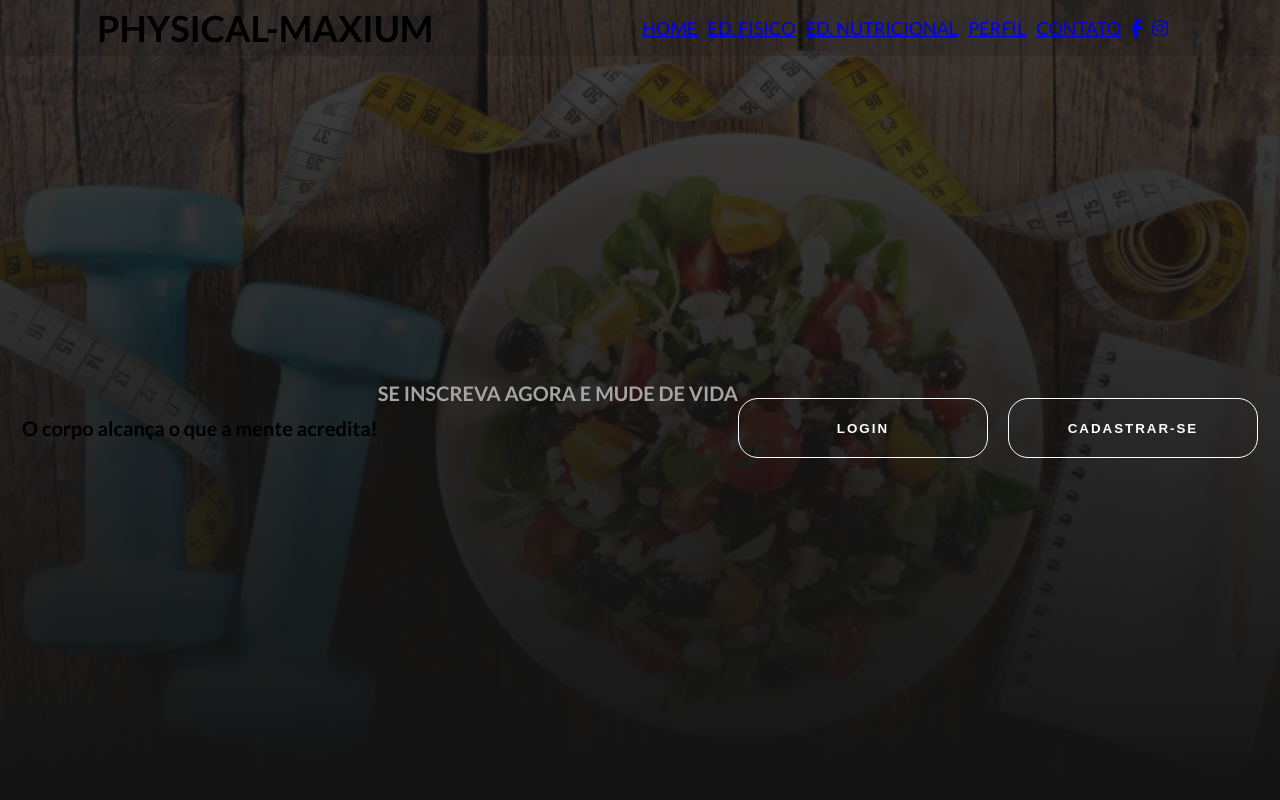
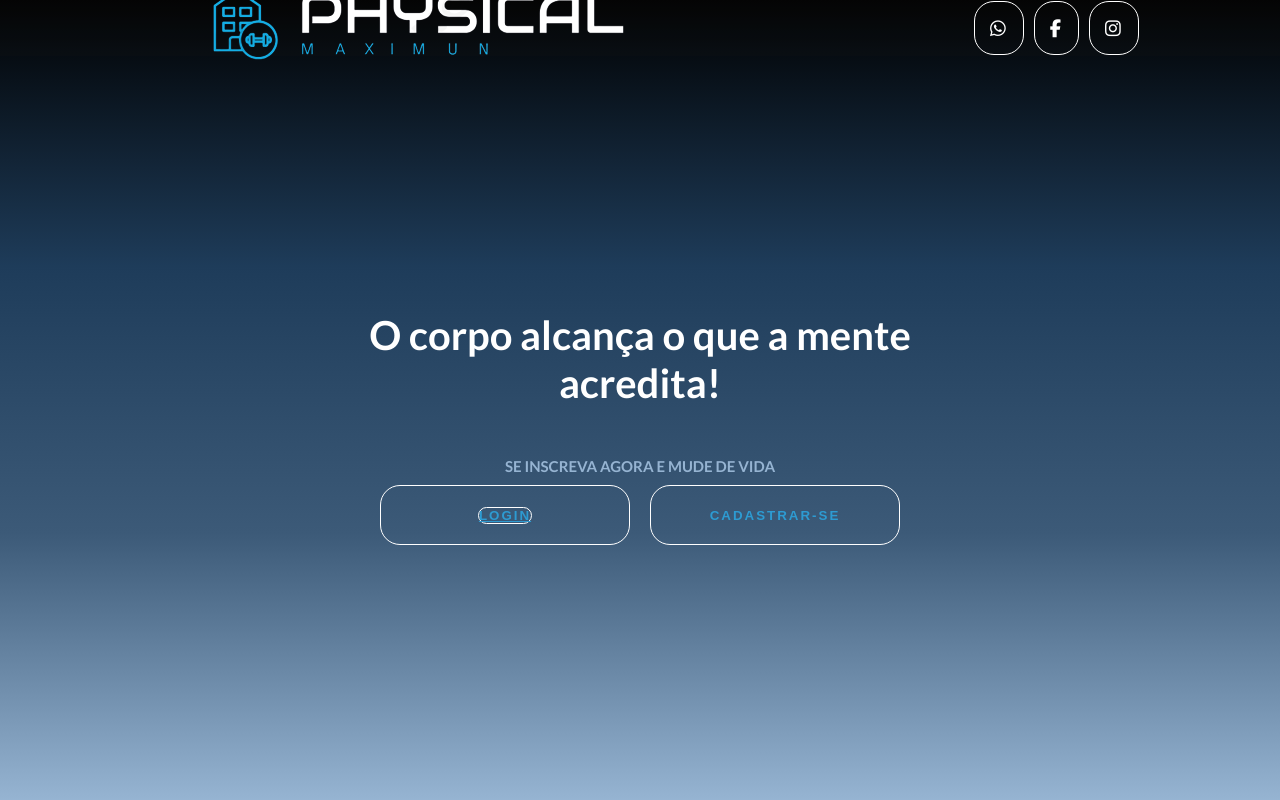
Before and after one commit to Luan-Gabriel-Brusarosco/TCC, a plain HTML site: page index.html in a window 1280 px wide. Drawn offline with Linux system fonts and the light colour scheme.

Commit message:
13-09-23

```diff
--- a/index.html
+++ b/index.html
@@ -4,34 +4,31 @@
     <meta charset="UTF-8">
     <meta http-equiv="X-UA-Compatible" content="IE=edge">
     <meta name="viewport" content="width=device-width, initial-scale=1.0">
+
     <script src="https://kit.fontawesome.com/3df637a2f2.js" crossorigin="anonymous"></script>
-    <link rel="stylesheet" href="syle.css">
+    <link rel="stylesheet" href="style.css">
     <title>Physical Maxium</title>
 </head>
 
 <body>
     <header>
         <div class="menu-content">
-            <h1 class="logo">Physical-Maxium</h1>
+            <h1 class="logo"><img src="/img/logo.png"></h1>
             <nav class="header-menu">
                 <ul class="list-itens">
-                    <li><a href="#">Home</a></li>
-                    <li><a href="#">Ed. Fisico</a></li>
-                    <li><a href="#">Ed. Nutricional</a></li>
-                    <li><a href="#">Perfil</a></li>
-                    <li><a href="#">Contato</a></li>
-                    <li><a href="#"><i class="fa fa-facebook"></i></a></li>
-                    <li><a href="#"><i class="fa fa-instagram"></i></a></li>
+                    <li><a href="https://web.whatsapp.com/"><i class="fa fa-whatsapp"></i></a></li>
+                    <li><a href="https://www.facebook.com/?locale=pt_BR"><i class="fa fa-facebook"></i></a></li>
+                    <li><a href="https://www.instagram.com/"><i class="fa fa-instagram"></i></a></li>
                 </ul>
             </nav>
         </div>
     </header>
     <main>
         <div class="main-content">
-            <h1 class="prymary-text">O corpo alcança o que a mente acredita!</h1>
+            <h1 class="primary-text">O corpo alcança o que a mente acredita!</h1>
             <h2 class="second-text">SE INSCREVA AGORA E MUDE DE VIDA</h2>
             <div class="btns">
-                <button class="btn-login">Login</button>
+                <button><a class="btn-login" href="./Page interface/page.html">Login</a></button>
                 <button class="btn-cadastrar">Cadastrar-se</button>
             </div>
         </div>
--- a/syle.css
+++ b/style.css
@@ -17,7 +17,7 @@ html{
 }
 
 body{
-    background: linear-gradient(rgba(17, 17, 17, 0.8), rgba(20, 20, 20, 1)), url(./img/imgAcad.jpg);
+    background: linear-gradient(rgb(0, 0, 0), rgb(30, 60, 90),  rgb(60, 90, 120), rgb(150, 180, 210));
     background-position: center center;
     background-size: cover;
     background-position-y: 0px;
@@ -52,9 +52,9 @@ header{
     gap: 10px;
 }
 
-.menu-content .list-itens{
+.menu-content .list-itens a{
     text-decoration: none;
-    color: white;
+    color: rgb(255, 255, 255);
     padding: 1.5rem;
     transform: 2ms ease-in;
     position: relative;
@@ -84,23 +84,24 @@ main{
 
 .main-content {
     display: flex;
-    flex-direction: center;
+    flex-direction: column;
     justify-content: center;
     align-items: center;
 }
 
 /*Textos conteudo princinpal */
 .primary-text{
-    width: 850px;
-    font-size: 5rem;
-    margin-bottom: 2rem;
+    width: 600px;
+    font-size: 4rem;
+    margin-bottom: 5rem;
     text-align: center;
+    color: white;
 }
 
 .second-text {
-    margin-bottom: 7rem;
-    font-size: 2rem;
-    color: rgb(165, 165, 165);
+    margin-bottom: 1rem;
+    font-size: 1.5rem;
+    color: rgb(150, 180, 210);
     text-transform: uppercase;
 }
 
@@ -115,8 +116,8 @@ main{
     width: 250px;
     height: 60px;
     cursor: pointer;
-    border: 1px solid white;
-    color: white;
+    border: 1px solid rgb(255, 255, 255);
+    color: rgb(45, 155, 210);
     text-transform: uppercase;
     background-color: transparent;
     font-weight: bolder;
@@ -126,19 +127,39 @@ main{
     transition: 1.5s;
 }
 
+.btns button:hover{
+    color: rgb(45, 155, 210);
+    border: none;
+}
+
 .btns button:before{
-    content: '';
+    content: ' ';
+    border-radius: 20px;
     bottom: 0;
     left: 0;
     position: absolute;
     width: 0;
     height: 60px;
-    background-color: rgb(61, 61, 61);
+    background-color: rgb(20, 25, 30);
     z-index: -1;
     transition: 1s;
 }
 
 .btns button:hover:before{
     width: 100%;
+}
 
+a{
+    width: 250px;
+    height: 60px;
+    cursor: pointer;
+    border: 1px solid rgb(255, 255, 255);
+    color: rgb(45, 155, 210);
+    text-transform: uppercase;
+    background-color: transparent;
+    font-weight: bolder;
+    letter-spacing: 0.2rem;
+    border-radius: 20px;
+    position: relative;
+    transition: 1.5s;
 }
```
Also changed, not shown: Page interface/page.html (added, +12 -0 lines), img/logo.png (added), 1 other file.
